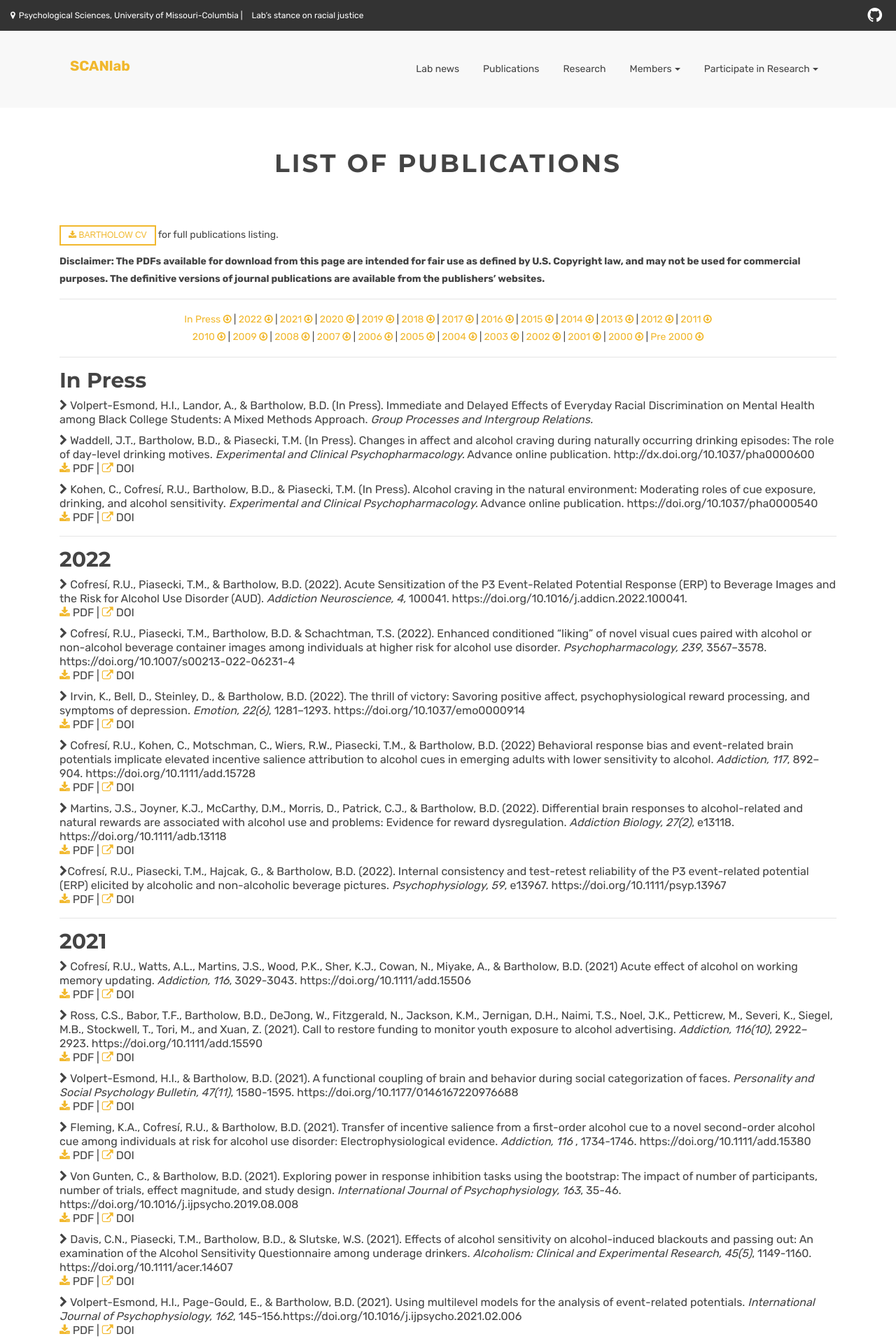
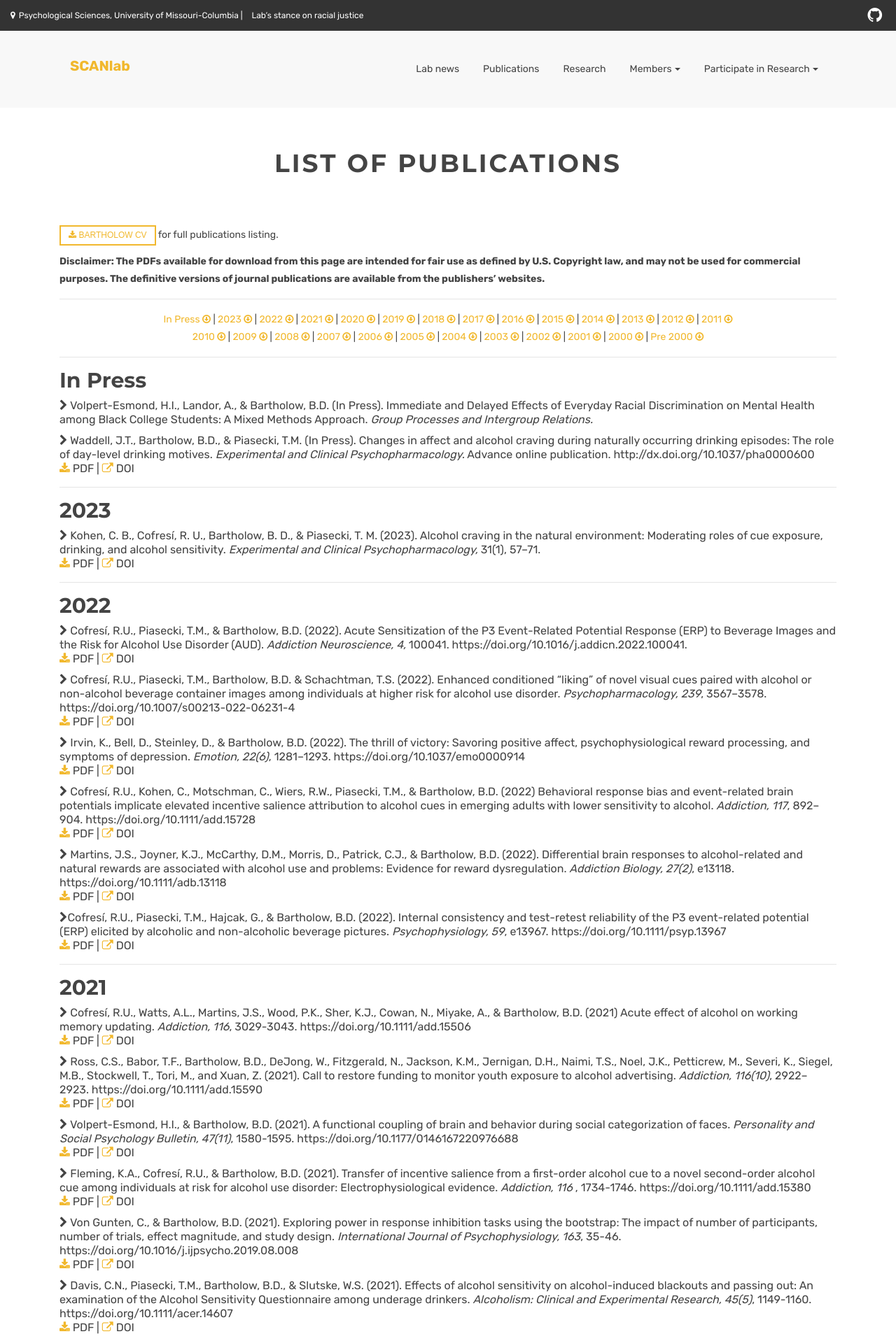
Before and after one commit to bartholow-scanlab/bartholow-scanlab.github.io, a Jekyll site: the page built from publications.html, in a window 1280 px wide. Shown: the top 1917 px of the page at 70% size. Built offline with Jekyll 4.4.1, drawn with Linux system fonts in a browser that asks for light colours.

Commit message:
Update publications.html

```diff
--- a/publications.html
+++ b/publications.html
@@ -19,6 +19,7 @@ title: Publications
 	      <!-- Years -->
 	      <p class="text-center">
 	      <a href="#InPress"> In Press <i class="fa fa-arrow-circle-o-down icons"></i></a> |
+	      <a href="#2023"> 2023 <i class="fa fa-arrow-circle-o-down icons"></i></a> |
 	      <a href="#2022"> 2022 <i class="fa fa-arrow-circle-o-down icons"></i></a> |
 	      <a href="#2021"> 2021 <i class="fa fa-arrow-circle-o-down icons"></i></a> |
 	      <a href="#2020"> 2020 <i class="fa fa-arrow-circle-o-down icons"></i></a> |
@@ -68,10 +69,16 @@ title: Publications
 			        | <a href="http://dx.doi.org/10.1037/pha0000600" target="_blank" rel="noopener noreferrer"> <i class="fa fa-external-link" aria-hidden="true"></i></a> DOI
 		    </li> </p>
 
+
+
+
+
+	<hr> <a id="2023"> <h2>2023</h2> </a>
+
          <p> <li> <i class="fa fa-chevron-right" aria-hidden="true"></i>
-		    Kohen, C., Cofresí, R.U., Bartholow, B.D., & Piasecki, T.M. (In Press).
+         Kohen, C. B., Cofresí, R. U., Bartholow, B. D., & Piasecki, T. M. (2023).
 	Alcohol craving in the natural environment: Moderating roles of cue exposure, drinking, and alcohol sensitivity.
-               <em>Experimental and Clinical Psychopharmacology.</em> Advance online publication. https://doi.org/10.1037/pha0000540
+	<em> Experimental and Clinical Psychopharmacology,</em> 31(1), 57–71.
 	<br/>
 	<a href="assets/docs/pub/Kohen et al., 2022 Alcohol Craving in the Natural Environment- Moderating Roles of Cue Exposure, Drinking, and Alcohol Sensitivity.pdf" target="_blank" rel="noopener noreferrer"> <i class="fa fa-download icons"></i> </a>PDF
 	| <a href="https://doi.org/10.1037/pha0000540" target="_blank" rel="noopener noreferrer"> <i class="fa fa-external-link" aria-hidden="true"></i></a> DOI
```
Lines whose indentation alone changed are shown as unchanged.
